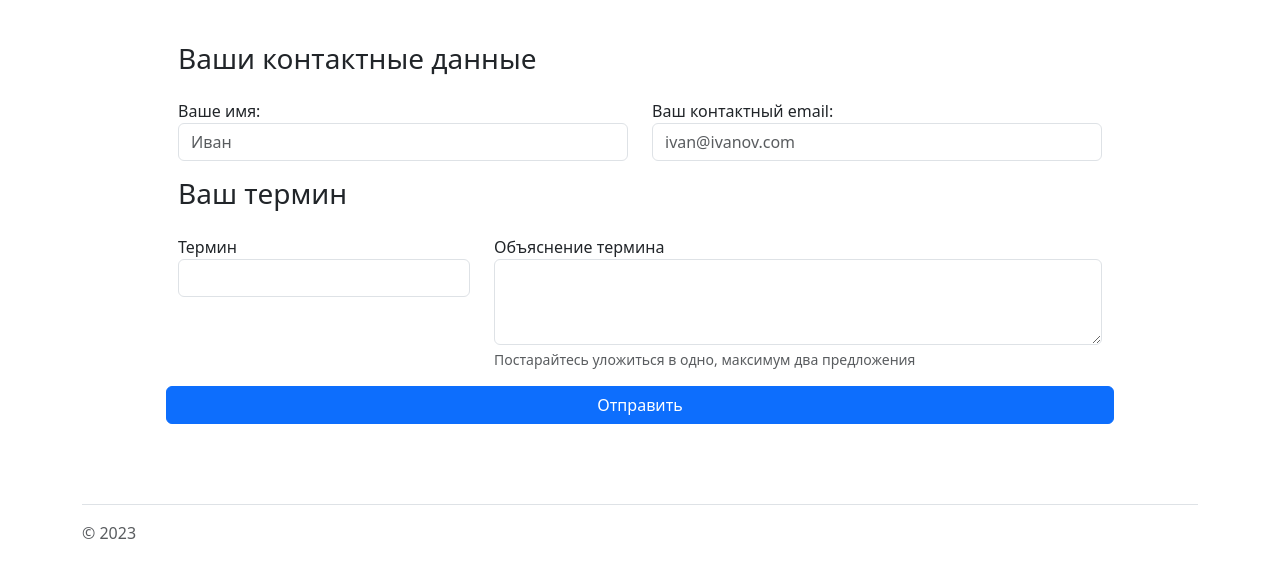
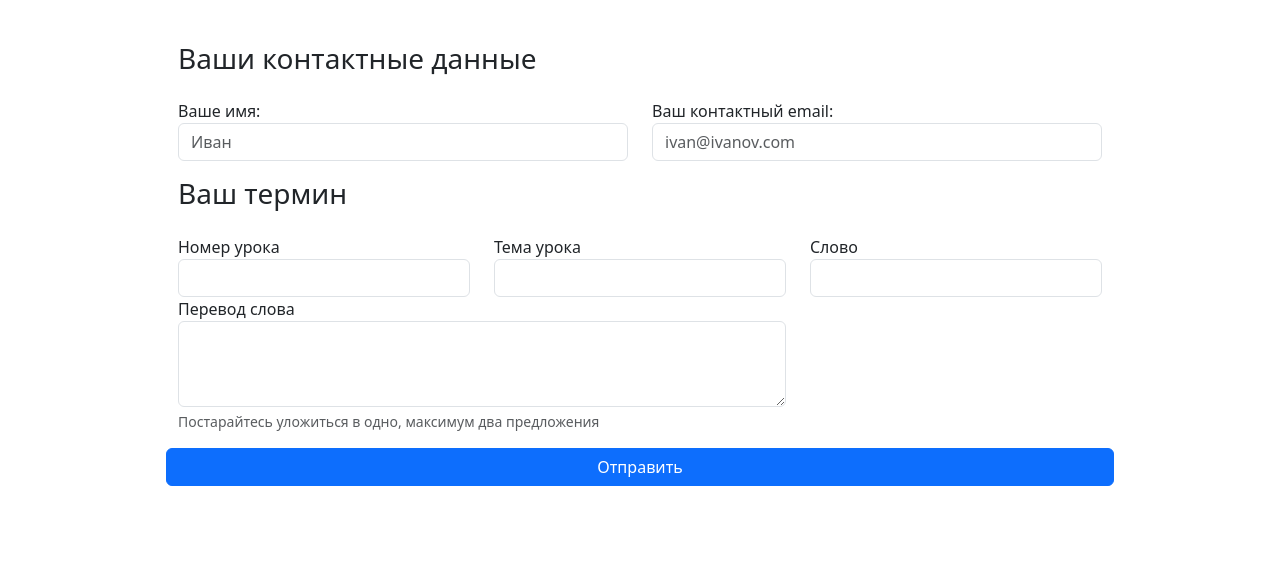
Before and after one commit to katyacoffee/web_project, a Django app: page /add-term in a window 1280 px wide. Shown: the part 596-1157 px from the top of the page. Before the commit the page ends 1135 px from the top, so only its background shows below. Run offline with Django 4.2, Linux system fonts and the light colour scheme; some libraries are stand-ins or nearby versions.

Commit message:
add text base

```diff
--- a/data/data.txt
+++ b/data/data.txt
@@ -11,3 +11,4 @@
 3|Body|Leg|Нога|pic_leg.png|
 3|Body|Back|Спина|pic_back.png|
 1|Library|Librarian|Библиотекарь|NONE|
+2|Nature|Forest|Лес|NONE|
--- a/mysite/terms_work.py
+++ b/mysite/terms_work.py
@@ -12,8 +12,8 @@ def get_terms_for_table():
     return terms
 
 
-def write_term(new_term, new_definition):
-    new_card = core.Card(1, 'Library', new_term, new_definition, 'NONE')
+def write_word_with_translation(lesson_id, lesson, word, translation):
+    new_card = core.Card(lesson_id, lesson, word, translation, 'NONE')
     core.add_cards([new_card])
     # new_term_line = f"{new_term};{new_definition};user"
     # with open("./data/terms.csv", "r", encoding="utf-8") as f:
--- a/mysite/views.py
+++ b/mysite/views.py
@@ -20,19 +20,27 @@ def send_term(request):
     if request.method == "POST":
         cache.clear()
         user_name = request.POST.get("name")
-        new_term = request.POST.get("new_term", "")
-        new_definition = request.POST.get("new_definition", "").replace(";", ",")
+        lesson_id = request.POST.get("lesson_id", "")
+        lesson = request.POST.get("lesson", "")
+        word = request.POST.get("new_term", "")
+        translation = request.POST.get("new_definition", "").replace(";", ",")
         context = {"user": user_name}
-        if len(new_definition) == 0:
+        if len(translation) == 0:
             context["success"] = False
-            context["comment"] = "Описание должно быть не пустым"
-        elif len(new_term) == 0:
+            context["comment"] = "Перевод должен быть не пустым"
+        elif len(word) == 0:
             context["success"] = False
-            context["comment"] = "Термин должен быть не пустым"
+            context["comment"] = "Слово должно быть не пустым"
+        elif len(lesson_id) == 0 or not lesson_id.isnumeric() or int(lesson_id) <= 0:
+            context["success"] = False
+            context["comment"] = "Номер урока должен быть целым положительным числом"
+        elif len(lesson) == 0:
+            context["success"] = False
+            context["comment"] = "Тема урока должна быть не пустой"
         else:
             context["success"] = True
             context["comment"] = "Ваш термин принят"
-            terms_work.write_term(new_term, new_definition)
+            terms_work.write_word_with_translation(lesson_id, lesson, word, translation)
         if context["success"]:
             context["success-title"] = ""
         return render(request, "term_request.html", context)
--- a/templates/term_add.html
+++ b/templates/term_add.html
@@ -32,11 +32,19 @@
         </div>
         <div class="row px-5 py-2">
             <div class="col-md-4">
-                <label for="new_term">Термин</label>
+                <label for="lesson_id">Номер урока</label>
+                <input type="text" class="form-control input-lg" name="lesson_id" id="lesson_id">
+            </div>
+            <div class="col-md-4">
+                <label for="lesson">Тема урока</label>
+                <input type="text" class="form-control input-lg" name="lesson" id="lesson">
+            </div>
+            <div class="col-md-4">
+                <label for="new_term">Слово</label>
                 <input type="text" class="form-control input-lg" name="new_term" id="new_term">
             </div>
             <div class="col-md-8">
-                <label for="new_definition">Объяснение термина</label>
+                <label for="new_definition">Перевод слова</label>
                 <textarea type="text" class="form-control input-lg" name="new_definition" id="new_definition" aria-describedby="definition_note" rows="3"></textarea>
                 <div id="definition_note" class="form-text">Постарайтесь уложиться в одно, максимум два предложения</div>
             </div>
```
